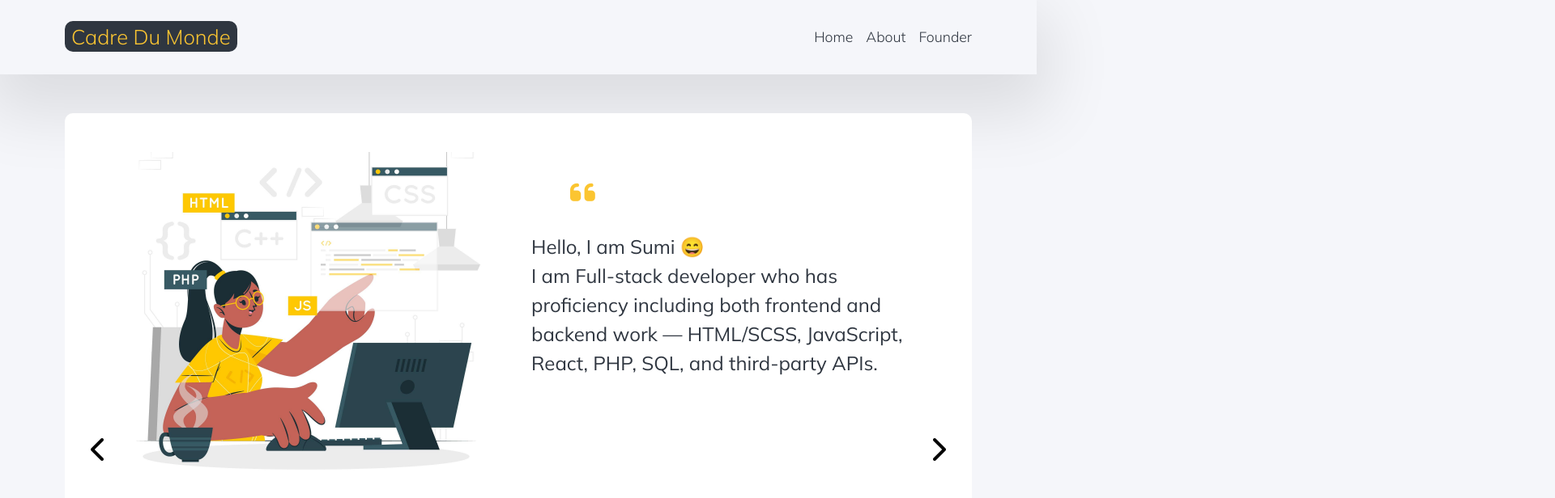
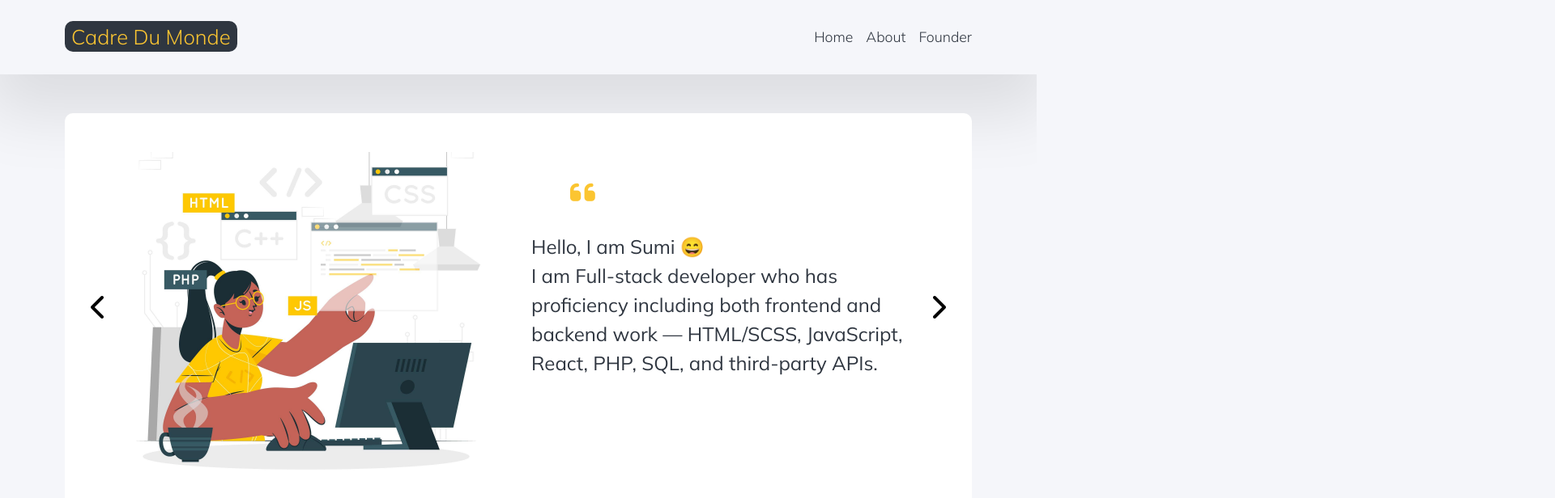
Before and after one commit to SumiSeo/photo-stocker, a React (Create React App) app: page /founder in a window 1280 px wide. Shown: the top 616 px of the page at 81% size, 1920 px wide, since content can reach past the window. Built offline with nearby package versions, Linux system fonts and the light colour scheme.

Commit message:
modified slideds function

```diff
--- a/src/components/Founder.js
+++ b/src/components/Founder.js
@@ -1,18 +1,17 @@
 import React,{useState, useEffect} from "react";
 
-const slides = document.querySelectorAll(".founder__box");
-slides.forEach((slide, i)=>{
-    console.log(slide);
-    console.log(i);
-    slide.style.transform = `translateX(${i * 100}%) translateY(${- i * 100}%)`;
-});
 
+let slides ;
+let maxSlide;
 let curSlide = 0;
+const Founder = ()=>{
 
-const maxSlide = slides.length;
-const Founder = ()=>{
     useEffect(()=>{
-        slides.forEach((slide, i)=>{
+    slides = document.querySelectorAll(".founder__box");
+    console.log(slides);
+    maxSlide = slides.length;
+    console.log(maxSlide);
+    slides.forEach((slide, i)=>{
             console.log(slide);
             console.log(i);
             slide.style.transform = `translateX(${i * 100}%) translateY(${- i * 100}%)`;
@@ -30,7 +29,7 @@ const Founder = ()=>{
         slides.forEach((slide, i)=>{
             console.log(slide);
             console.log(i);
-            slide.style.transform = `translateX(${(i-curSlide) * 100}%) translateY(${- i * 100}%)`;
+            slide.style.transform = `translateX(${(i-curSlide) * 100}%)`;
         });
 
     };
@@ -38,7 +37,7 @@ const Founder = ()=>{
     //Nest Slide
 
     const onRightClick = ()=>{
-        console.log(34);
+        console.log("clicked");
         if(curSlide === maxSlide-1){
             curSlide = -1;
         }
@@ -47,7 +46,7 @@ const Founder = ()=>{
             slides.forEach((slide, i)=>{
             console.log(slide);
             console.log(i);
-            slide.style.transform = `translateX(${(i-curSlide) * 100}%) translateY(${- i * 100}%)`;
+            slide.style.transform = `translateX(${(i-curSlide) * 100}%)`;
         });
 
         }
--- a/src/sass/main.scss
+++ b/src/sass/main.scss
@@ -215,9 +215,9 @@ img {
   font-size: 1.6rem;
   font-weight: 300;
 }
-// .founder__container {
-//   overflow: hidden;
-// }
+.founder__container {
+  overflow: hidden;
+}
 
 .founder__box {
   margin-top: 1rem;
@@ -274,7 +274,7 @@ img {
   font-size: 2rem;
   position: absolute;
   right: 2rem;
-  top: 25rem;
+  top: 15rem;
   cursor: pointer;
 }
 
@@ -283,7 +283,7 @@ img {
   font-size: 2rem;
   position: absolute;
   left: 2rem;
-  top: 25rem;
+  top: 15rem;
   cursor: pointer;
 }
 
```
